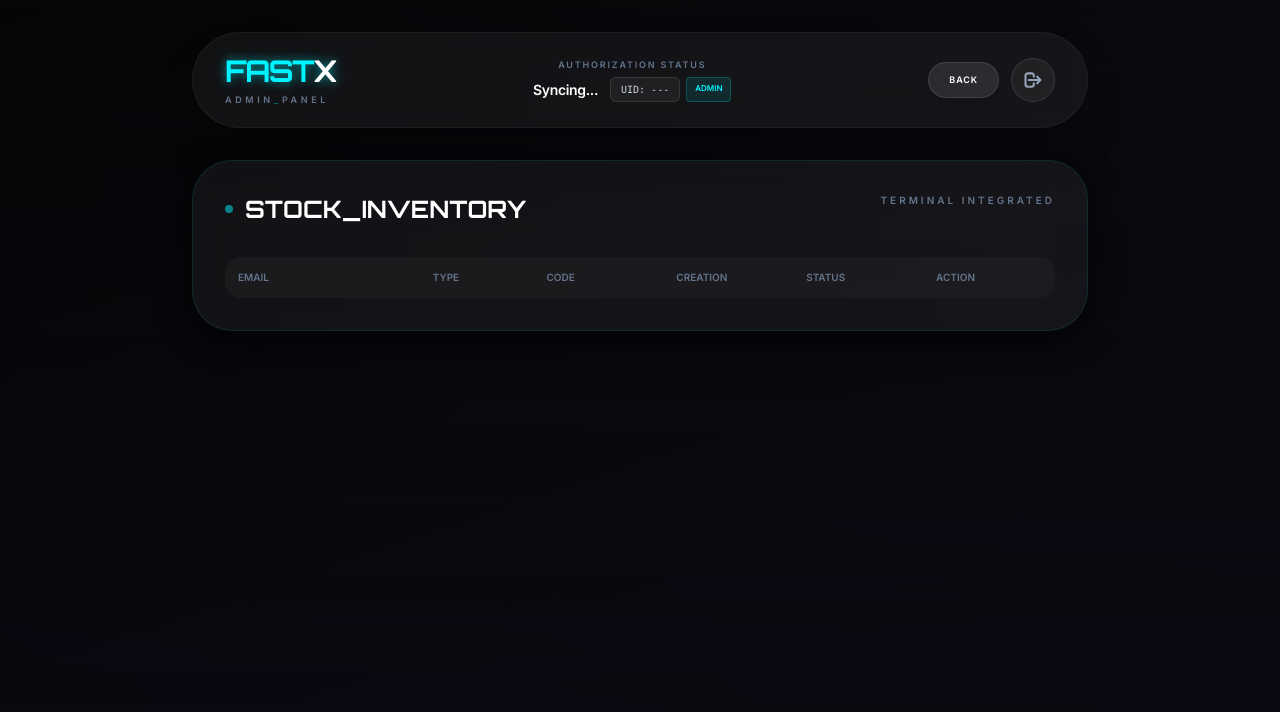
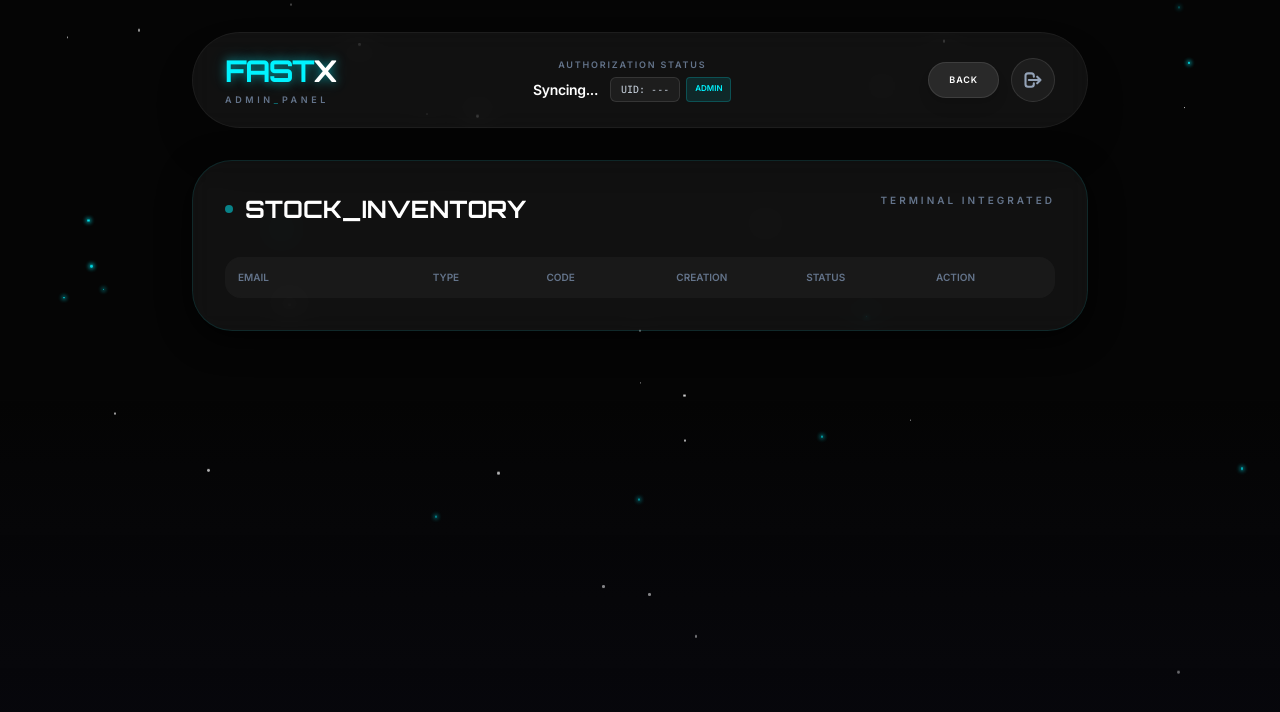
Before and after one commit to thisarudula/fastx, a website: page public/admin.html in a window 1280 px wide. Drawn offline with nearby package versions, Linux system fonts and the light colour scheme; no server answers.

Commit message:
Fix starfield z-index layering so animation is visible

```diff
--- a/public/admin.html
+++ b/public/admin.html
@@ -90,13 +90,17 @@
             position: relative;
         }
 
-        /* Falling Stars Animation */
-        .stars-container {
+        /* --- STAR BACKGROUND --- */
+        #bg-layer {
             position: fixed;
-            top: 0;
-            left: 0;
-            width: 100vw;
-            height: 100vh;
+            inset: 0;
+            background: #050505;
+            z-index: -3;
+        }
+
+        .stars-wrap {
+            position: fixed;
+            inset: 0;
             overflow: hidden;
             z-index: -2;
             pointer-events: none;
@@ -104,44 +108,51 @@
 
         .star {
             position: absolute;
-            background: linear-gradient(45deg, #00f3ff, transparent);
+            top: -5px;
             border-radius: 50%;
-            filter: drop-shadow(0 0 6px #00f3ff);
-            animation: fall linear infinite;
+            background: white;
+            opacity: 0;
+            animation: starfall linear infinite;
         }
 
-        @keyframes fall {
-            0% {
-                transform: translateY(-10vh) translateX(0) scale(0);
-                opacity: 1;
-            }
-            100% {
-                transform: translateY(110vh) translateX(20vw) scale(1);
-                opacity: 0;
-            }
+        .star.cyan {
+            background: #00f3ff;
+            box-shadow: 0 0 4px 1px #00f3ff;
+        }
+
+        @keyframes starfall {
+            0%   { transform: translateY(-20px); opacity: 0; }
+            10%  { opacity: 1; }
+            90%  { opacity: 0.6; }
+            100% { transform: translateY(110vh); opacity: 0; }
         }
     </style>
 </head>
 
-<body class="min-h-screen bg-obsidian text-slate-200 p-4 md:p-8 overflow-x-hidden relative">
+<body class="min-h-screen text-slate-200 p-4 md:p-8 overflow-x-hidden relative bg-transparent">
 
-    <!-- CSS Star Background -->
-    <div class="stars-container" id="stars"></div>
-    <div class="fixed inset-0 bg-gradient-to-b from-transparent to-deepNavy/80 z-[-1] pointer-events-none"></div>
+    <!-- Layered Background: dark base → stars → content -->
+    <div id="bg-layer"></div>
+    <div class="stars-wrap" id="stars-wrap"></div>
+    <div class="fixed inset-0 bg-gradient-to-b from-transparent via-transparent to-[#0a0a14]/60 z-[-1] pointer-events-none"></div>
 
     <script>
-        // Generate stars
-        const starsContainer = document.getElementById('stars');
-        for (let i = 0; i < 40; i++) {
-            const star = document.createElement('div');
-            star.classList.add('star');
-            star.style.width = Math.random() * 3 + 'px';
-            star.style.height = star.style.width;
-            star.style.left = Math.random() * 100 + 'vw';
-            star.style.animationDuration = (Math.random() * 3 + 2) + 's';
-            star.style.animationDelay = Math.random() * 5 + 's';
-            starsContainer.appendChild(star);
-        }
+        (() => {
+            const wrap = document.getElementById('stars-wrap');
+            for (let i = 0; i < 55; i++) {
+                const s = document.createElement('div');
+                s.className = 'star' + (Math.random() > 0.6 ? ' cyan' : '');
+                const size = Math.random() * 2.5 + 0.5;
+                s.style.cssText = [
+                    `width:${size}px`,
+                    `height:${size}px`,
+                    `left:${Math.random() * 100}vw`,
+                    `animation-duration:${(Math.random() * 6 + 4)}s`,
+                    `animation-delay:${(Math.random() * 8)}s`
+                ].join(';');
+                wrap.appendChild(s);
+            }
+        })();
     </script>
 
     <div id="app-content" class="w-full">
```
Also changed, not shown: public/index.html (+46 -34 lines).
